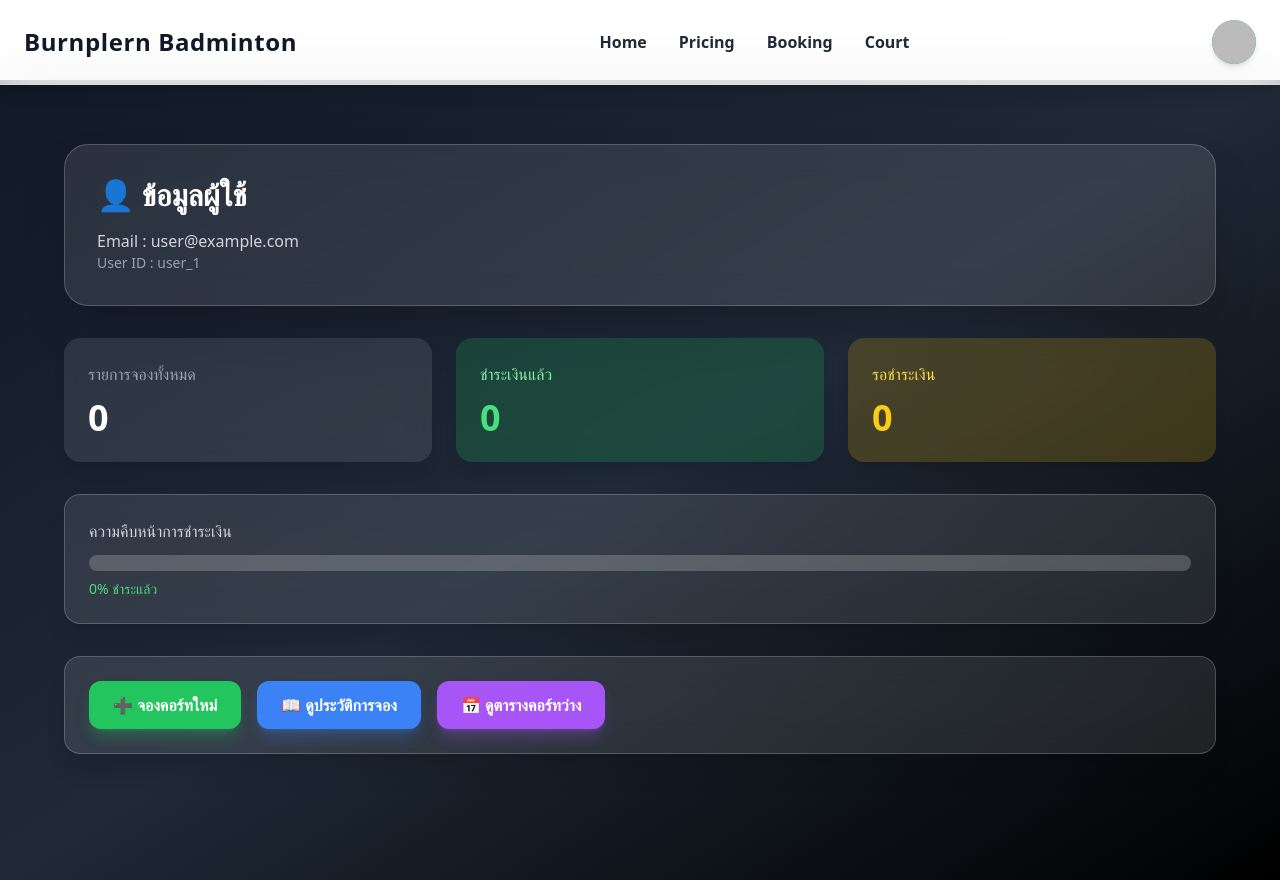
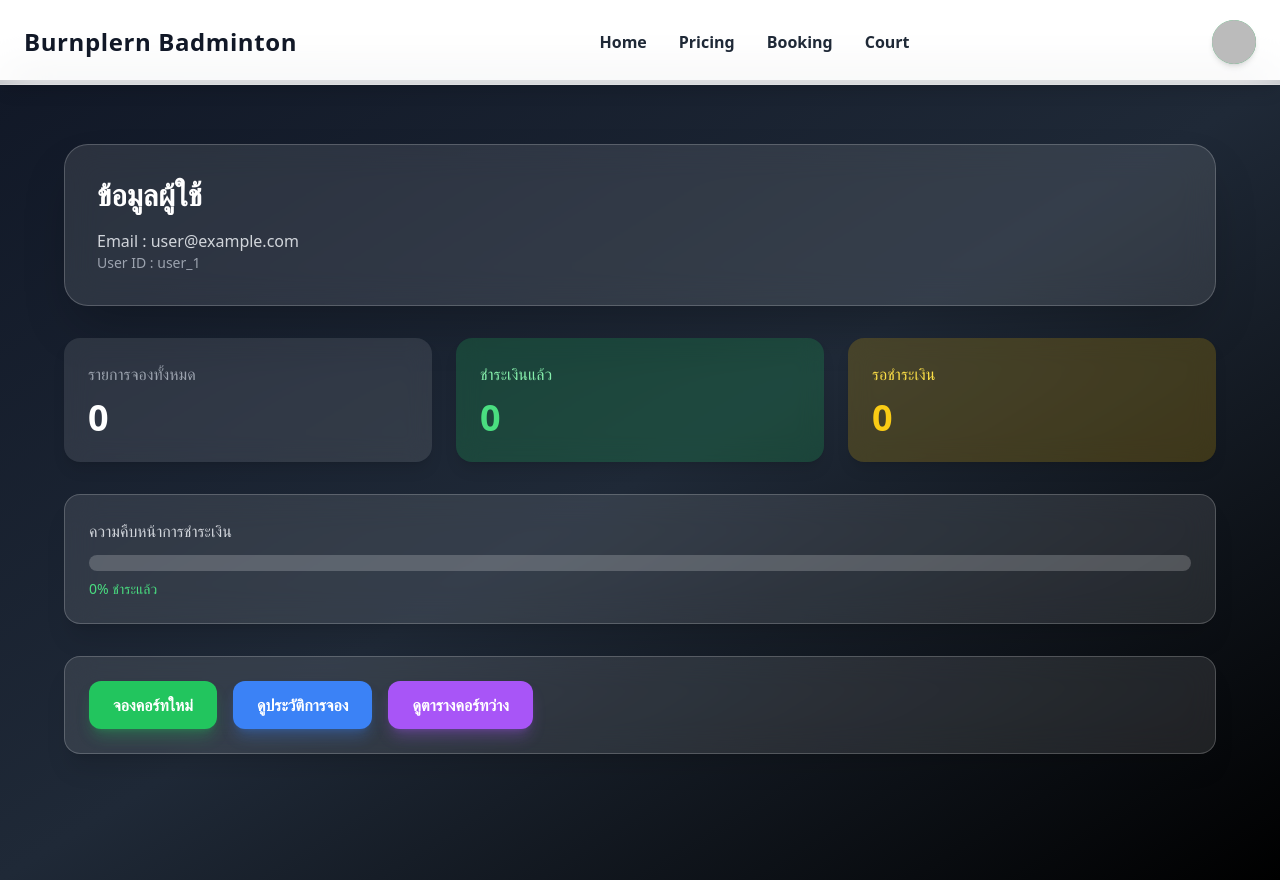
Before and after one commit to bankkiking12/Burnplernbadminton, a React (Create React App) app: page /dashboard in a window 1280 px wide. Built offline with nearby package versions, Linux system fonts and the light colour scheme; no server answers; the database is empty; sample sign-in values are in the browser's storage.

Commit message:
delete icon

```diff
--- a/src/components/Admin.js
+++ b/src/components/Admin.js
@@ -159,7 +159,7 @@
       <div className="max-w-7xl mx-auto bg-white shadow-xl rounded-2xl p-8">
 
         <h1 className="text-3xl font-bold mb-8">
-          🛠 Admin Dashboard
+           Admin Dashboard
         </h1>
 
         <div className="grid grid-cols-3 gap-6 mb-8">
--- a/src/components/AvailabilityBoard.js
+++ b/src/components/AvailabilityBoard.js
@@ -75,7 +75,7 @@
         <div className="text-center mb-10">
 
           <h1 className="text-4xl font-bold tracking-wide mb-2">
-            📅 ตารางคอร์ทว่าง
+             ตารางคอร์ทว่าง
           </h1>
 
           <p className="text-gray-400 text-sm">
--- a/src/components/Booking.js
+++ b/src/components/Booking.js
@@ -90,7 +90,7 @@
       <div className="max-w-6xl mx-auto backdrop-blur-lg bg-white/10 border border-white/20 rounded-3xl shadow-2xl p-10 animate-fadeIn">
 
         <h2 className="text-4xl font-bold text-center mb-10 tracking-wide">
-          🏸 จองคอร์ทแบดมินตัน
+           จองคอร์ทแบดมินตัน
         </h2>
 
         {/* Date + Court */}
@@ -156,7 +156,7 @@
 
                 {!isBooked && (
                   <p className="text-center text-xs mt-2 text-green-300">
-                    💰 {pricePerHour} บาท
+                     {pricePerHour} บาท
                   </p>
                 )}
 
--- a/src/components/Footer.js
+++ b/src/components/Footer.js
@@ -87,7 +87,7 @@
                 href="mailto:support@trumq.com"
                 className="hover:text-white transition duration-300"
               >
-                support@trumq.com
+                https://burnplernbadminton.vercel.app
               </a>
             </li>
           </ul>
--- a/src/components/Home.js
+++ b/src/components/Home.js
@@ -342,7 +342,7 @@
           to="/booking"
           className="bg-gradient-to-r from-green-500 to-green-600 px-12 py-5 rounded-full text-lg font-semibold shadow-xl hover:scale-105 hover:shadow-green-400/40 transition duration-300"
         >
-          🚀 เริ่มจองตอนนี้
+           เริ่มจองตอนนี้
         </Link>
       </section>
 
--- a/src/components/MyBookings.js
+++ b/src/components/MyBookings.js
@@ -274,7 +274,7 @@
       <div className="max-w-5xl mx-auto space-y-8 animate-fadeIn">
 
         <h1 className="text-4xl font-bold text-center mb-8">
-          📖 ประวัติการจองของฉัน
+          ประวัติการจองของฉัน
         </h1>
 
         <div className="grid md:grid-cols-3 gap-6">
@@ -309,7 +309,7 @@
               >
                 <div>
                   <p className="text-xl font-bold">
-                    🏸 คอร์ท {booking.court}
+                     คอร์ท {booking.court}
                   </p>
                   <p className="text-gray-300 mt-1">📅 {booking.date}</p>
                   <p className="text-gray-300">⏰ {booking.time}</p>
@@ -331,7 +331,7 @@
 
                   {booking.status === "pending" && countdowns[booking.id] !== undefined && (
                     <p className="text-red-400 mt-2 text-sm">
-                      ⏳ เวลาชำระเงินเหลือ {countdowns[booking.id]} วินาที
+                       เวลาชำระเงินเหลือ {countdowns[booking.id]} วินาที
                     </p>
                   )}
 
@@ -343,14 +343,14 @@
                       onClick={() => handlePayment(booking)}
                       className="bg-green-500 hover:bg-green-600 px-5 py-2 rounded-xl font-semibold shadow-lg shadow-green-500/30 transition hover:scale-105"
                     >
-                      💳 ชำระเงิน
+                       ชำระเงิน
                     </button>
 
                     <button
                       onClick={() => handleCancel(booking)}
                       className="bg-red-500 hover:bg-red-600 px-5 py-2 rounded-xl font-semibold shadow-lg shadow-red-500/30 transition hover:scale-105"
                     >
-                      🗑 ยกเลิก
+                       ยกเลิก
                     </button>
                   </div>
                 )}
--- a/src/components/Navbar.js
+++ b/src/components/Navbar.js
@@ -146,21 +146,21 @@
                       to="/dashboard"
                       className="block px-5 py-3 hover:bg-gray-100 transition"
                     >
-                      👤 Dashboard
+                       Dashboard
                     </Link>
 
                     <Link
                       to="/my-bookings"
                       className="block px-5 py-3 hover:bg-gray-100 transition"
                     >
-                      📖 My Bookings
+                       My Bookings
                     </Link>
 
                     <button
                       onClick={handleLogout}
                       className="w-full text-left px-5 py-3 hover:bg-red-50 text-red-600 transition"
                     >
-                      🚪 Logout
+                       Logout
                     </button>
                   </div>
                 )}
--- a/src/components/UserDashboard.js
+++ b/src/components/UserDashboard.js
@@ -85,7 +85,7 @@
         <div className="backdrop-blur-lg bg-white/10 border border-white/20 rounded-3xl p-8 shadow-2xl">
 
           <h1 className="text-3xl font-bold mb-4 flex items-center gap-2">
-            👤 ข้อมูลผู้ใช้
+             ข้อมูลผู้ใช้
           </h1>
 
           <p className="text-gray-300">
@@ -174,21 +174,21 @@
             to="/booking"
             className="bg-green-500 hover:bg-green-600 px-6 py-3 rounded-xl font-semibold shadow-lg shadow-green-500/30 transition hover:scale-105"
           >
-            ➕ จองคอร์ทใหม่
+             จองคอร์ทใหม่
           </Link>
 
           <Link
             to="/my-bookings"
             className="bg-blue-500 hover:bg-blue-600 px-6 py-3 rounded-xl font-semibold shadow-lg shadow-blue-500/30 transition hover:scale-105"
           >
-            📖 ดูประวัติการจอง
+             ดูประวัติการจอง
           </Link>
 
           <Link
             to="/board"
             className="bg-purple-500 hover:bg-purple-600 px-6 py-3 rounded-xl font-semibold shadow-lg shadow-purple-500/30 transition hover:scale-105"
           >
-            📅 ดูตารางคอร์ทว่าง
+             ดูตารางคอร์ทว่าง
           </Link>
 
         </div>
```
